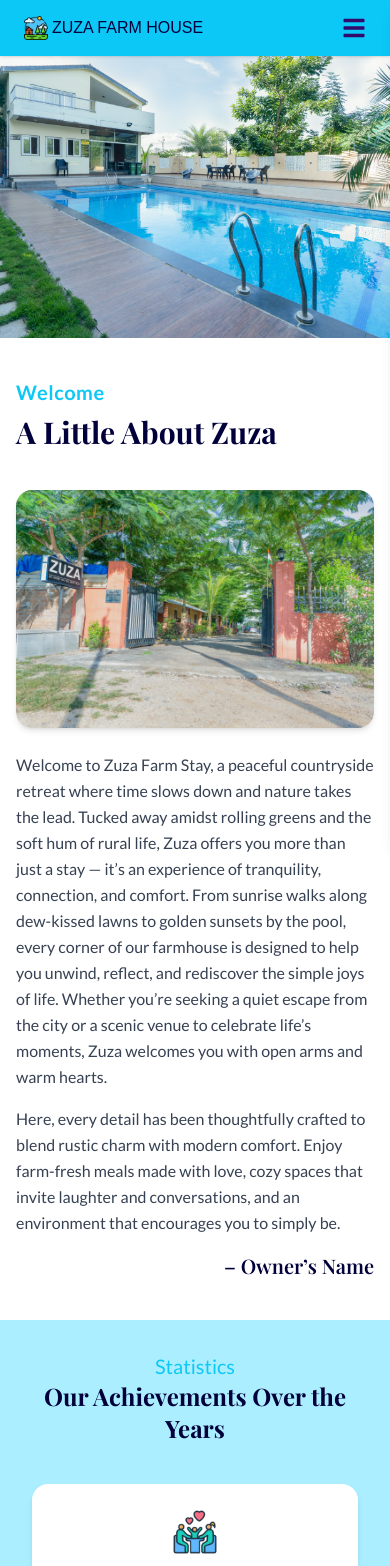
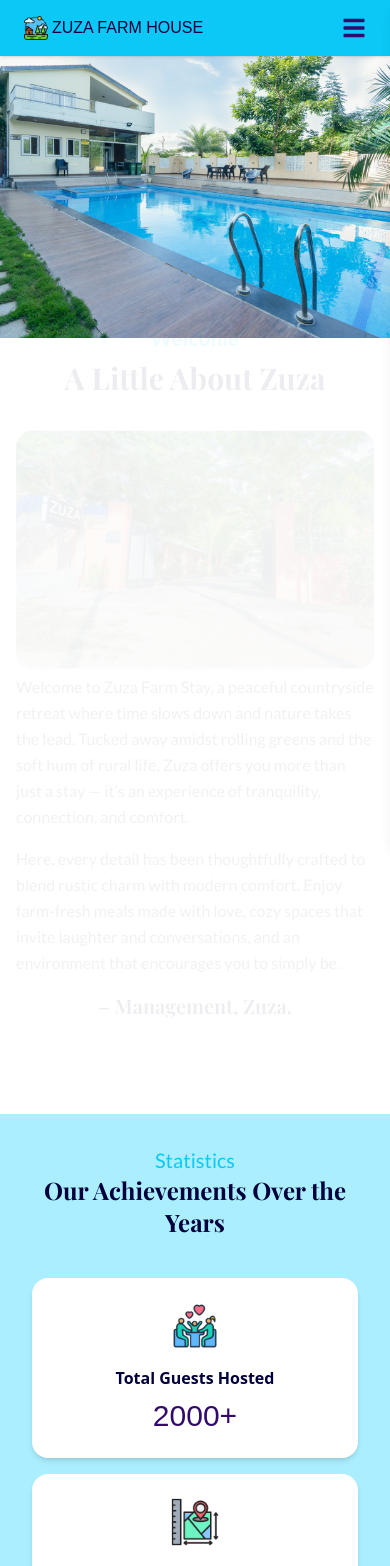
Before and after one commit to waj-zaman/Zuza-farm-house, a React (Vite) app: page / in a window 390 px wide. Shown: the top 1566 px of the page. Built offline with nearby package versions, Linux system fonts and the light colour scheme; a web font is replaced by a local one.

Commit message:
Added motion effects to the components

```diff
--- a/package.json
+++ b/package.json
@@ -11,6 +11,7 @@
   },
   "dependencies": {
     "@tailwindcss/vite": "^4.1.14",
+    "framer-motion": "^12.23.24",
     "lucide-react": "^0.545.0",
     "react": "^18.3.1",
     "react-dom": "^18.3.1",
--- a/src/sections/About.jsx
+++ b/src/sections/About.jsx
@@ -1,41 +1,60 @@
-import React from "react";
+import React, { useRef } from "react";
+import { motion, useScroll, useTransform } from "framer-motion";
 import gateway from "../assets/farmPics/_GGN6006.avif";
 
 const About = () => {
+  const sectionRef = useRef(null);
+
+  // Track scroll progress of this section (0 → top, 1 → bottom)
+  const { scrollYProgress } = useScroll({
+    target: sectionRef,
+    offset: ["start end", "end start"], // triggers as section enters/leaves view
+  });
+
+  // Smooth scroll-based transformations
+  const imageY = useTransform(scrollYProgress, [0, 1], ["-10%", "10%"]);
+  const textY = useTransform(scrollYProgress, [0, 1], ["10%", "-10%"]);
+  const opacity = useTransform(scrollYProgress, [0.1, 0.3, 0.7, 0.9], [0, 1, 1, 0]);
+
   return (
     <section
+      ref={sectionRef}
       id="about"
-      className="flex justify-center items-center lg:py-24 bg-white"
+      className="flex justify-center items-center lg:py-24 bg-white overflow-hidden"
     >
+      {/* === Desktop View === */}
       <div className="hidden lg:block">
-        <div className=" w-[1400px] flex flex-col lg:flex-row items-center relative px-6 ">
-          <div>
-
-          </div>
-          {/* Left: Image */}
-          <div className="ml-20 w-full lg:w-1/2 relative">
+        <div className="w-[1400px] flex flex-col lg:flex-row items-center relative px-6">
+          {/* Left: Image scrolls with parallax-like motion */}
+          <motion.div
+            className="ml-20 w-full lg:w-1/2 relative"
+            style={{ y: imageY, opacity }}
+          >
             <img
               src={gateway}
               alt="Zuza Farmhouse"
               className="w-full h-[800px] object-cover rounded-2xl shadow-md"
             />
+          </motion.div>
 
-            {/* Optional overlay tint for better contrast */}
-            {/* <div className="absolute inset-0 bg-black/20 rounded-2xl"></div> */}
-          </div>
-
-          {/* Right: Text overlapping image area */}
-          <div
+          {/* Right: Text scrolls in opposite direction */}
+          <motion.div
             className="lg:absolute lg:left-[50%] bg-white/90 backdrop-blur-sm rounded-2xl p-8 lg:max-w-[600px] shadow-lg mt-10 lg:mt-0"
+            style={{ y: textY, opacity }}
           >
-            <h3 className="subheading tracking-wide">
-              Welcome
-            </h3>
+            <h3 className="subheading tracking-wide">Welcome</h3>
             <h1 className="heading font-semibold text-3xl lg:text-4xl">
               A Little About Zuza
             </h1>
             <p className="mt-4 leading-relaxed text-gray-700 text-base lg:text-lg">
-              Welcome to Zuza Farm Stay, a peaceful countryside retreat where time slows down and nature takes the lead. Tucked away amidst rolling greens and the soft hum of rural life, Zuza offers you more than just a stay — it’s an experience of tranquility, connection, and comfort. From sunrise walks along dew-kissed lawns to golden sunsets by the pool, every corner of our farmhouse is designed to help you unwind, reflect, and rediscover the simple joys of life. Whether you’re seeking a quiet escape from the city or a scenic venue to celebrate life’s moments, Zuza welcomes you with open arms and warm hearts.
+              Welcome to Zuza Farm Stay, a peaceful countryside retreat where
+              time slows down and nature takes the lead. Tucked away amidst
+              rolling greens and the soft hum of rural life, Zuza offers you
+              more than just a stay — it’s an experience of tranquility,
+              connection, and comfort. From sunrise walks along dew-kissed lawns
+              to golden sunsets by the pool, every corner of our farmhouse is
+              designed to help you unwind, reflect, and rediscover the simple
+              joys of life.
             </p>
             <p className="mt-4 leading-relaxed text-gray-700 text-base lg:text-lg">
               Here, every detail has been thoughtfully crafted to blend rustic
@@ -43,48 +62,49 @@ const About = () => {
               cozy spaces that invite laughter and conversations, and an
               environment that encourages you to simply be.
             </p>
-            <p className="heading text-xl mt-4 font-semibold text-[#320A6B]  text-end">– Owner’s Name</p>
-          </div>
+            <p className="heading text-xl mt-4 font-semibold text-[#320A6B] text-end">
+              - Management, Zuza.
+            </p>
+          </motion.div>
         </div>
       </div>
 
+      {/* === Mobile View === */}
       <div className="lg:hidden px-4 py-10">
-        <div className="flex flex-col items-center max-w-[800px] mx-auto space-y-6">
-
-          <div className="w-full">
-            <h3 className="subheading font-semibold tracking-wide mb-2">
-              Welcome
-            </h3>
+        <motion.div
+          className="flex flex-col items-center max-w-[800px] mx-auto space-y-6"
+          style={{ y: textY, opacity }}
+        >
+          <h3 className="subheading font-semibold tracking-wide mb-2">Welcome</h3>
           <h1 className="heading text-3xl font-bold mb-4">
             A Little About Zuza
           </h1>
-          </div>
 
-          {/* Image */}
-          <div className="w-full">
-            <img
+          <motion.img
             src={gateway}
             alt="Zuza Farmhouse"
             className="w-full h-auto object-cover rounded-2xl shadow-md"
+            style={{ y: imageY }}
           />
-          </div>
 
-          {/* Text */}
-          <div className="w-full">
           <p className="body text-gray-700 leading-relaxed text-base mb-4">
-              Welcome to Zuza Farm Stay, a peaceful countryside retreat where time slows down and nature takes the lead. Tucked away amidst rolling greens and the soft hum of rural life, Zuza offers you more than just a stay — it’s an experience of tranquility, connection, and comfort. From sunrise walks along dew-kissed lawns to golden sunsets by the pool, every corner of our farmhouse is designed to help you unwind, reflect, and rediscover the simple joys of life. Whether you’re seeking a quiet escape from the city or a scenic venue to celebrate life’s moments, Zuza welcomes you with open arms and warm hearts.
+            Welcome to Zuza Farm Stay, a peaceful countryside retreat where time
+            slows down and nature takes the lead. Tucked away amidst rolling
+            greens and the soft hum of rural life, Zuza offers you more than
+            just a stay — it’s an experience of tranquility, connection, and
+            comfort.
           </p>
           <p className="body text-gray-700 leading-relaxed text-base mb-4">
-              Here, every detail has been thoughtfully crafted to blend rustic charm with modern comfort. Enjoy farm-fresh meals made with love, cozy spaces that invite laughter and conversations, and an environment that encourages you to simply be.
+            Here, every detail has been thoughtfully crafted to blend rustic
+            charm with modern comfort. Enjoy farm-fresh meals made with love,
+            cozy spaces that invite laughter and conversations, and an
+            environment that encourages you to simply be.
           </p>
           <p className="heading text-xl font-semibold text-[#320A6B] text-right">
-              – Owner’s Name
+            – Management, Zuza.
           </p>
+        </motion.div>
       </div>
-        </div>
-      </div>
-
-
     </section>
   );
 };
--- a/src/sections/Achivements.jsx
+++ b/src/sections/Achivements.jsx
@@ -1,4 +1,5 @@
-import React from "react";
+import React, { useRef } from "react";
+import { motion, useInView } from "framer-motion";
 
 import guests from "../assets/icons/family-dinner (1).png";
 import land from "../assets/icons/spatial.png";
@@ -18,23 +19,52 @@ const Achievements = () => {
   return (
     <section className="bg-[#ABEEFF] py-8 lg:py-24 px-4 sm:px-6">
       {/* Heading */}
-      <div className="max-w-[1400px] mx-auto text-center mb-10 px-4">
+      <motion.div
+        className="max-w-[1400px] mx-auto text-center mb-10 px-4"
+        initial={{ opacity: 0, y: 40 }}
+        whileInView={{ opacity: 1, y: 0 }}
+        transition={{ duration: 0.6, ease: "easeOut" }}
+        viewport={{ once: false, amount: 0.3 }}
+      >
         <p className="subheading text-gray-700 text-sm sm:text-base lg:text-lg">
           Statistics
         </p>
         <h2 className="heading text-2xl sm:text-3xl lg:text-4xl font-bold text-[#01003B]">
           Our Achievements Over the Years
         </h2>
-      </div>
+      </motion.div>
 
       {/* Grid */}
       <div className="grid grid-cols-1 sm:grid-cols-2 md:grid-cols-3 lg:grid-cols-5 gap-4 sm:gap-6 lg:gap-8 max-w-[1400px] mx-auto px-4">
-        {achievements.map((item, index) => (
-          <div
+        {achievements.map((item, index) => {
+          const ref = useRef(null);
+          const isInView = useInView(ref, { amount: 0.3 });
+
+          return (
+            <motion.div
+              ref={ref}
               key={index}
               className="bg-white justify-between shadow-md rounded-2xl p-6 flex flex-col items-center text-center hover:scale-105 transition-transform duration-300"
+              animate={{
+                opacity: isInView ? 1 : 0,
+                y: isInView ? 0 : 80,
+              }}
+              transition={{
+                duration: 0.6,
+                ease: "easeOut",
+                delay: index * 0.1,
+              }}
             >
-            <img src={item.icon} alt={item.title} className="w-12 h-12 mb-4" />
+              <motion.img
+                src={item.icon}
+                alt={item.title}
+                className="w-12 h-12 mb-4"
+                animate={{
+                  scale: isInView ? 1 : 0.8,
+                  opacity: isInView ? 1 : 0,
+                }}
+                transition={{ duration: 0.5, delay: index * 0.1 + 0.2 }}
+              />
               <h3 className="text-md sm:text-lg font-semibold text-[#01003B] mb-2">
                 {item.title}
               </h3>
@@ -44,8 +74,9 @@ const Achievements = () => {
               >
                 {item.value}
               </p>
-          </div>
-        ))}
+            </motion.div>
+          );
+        })}
       </div>
     </section>
   );
--- a/src/sections/Album.jsx
+++ b/src/sections/Album.jsx
@@ -75,7 +75,7 @@ const Album = () => {
 
       <div className="mt-8 flex justify-center items-center px-4 sm:px-0">
         <Link
-          to="/gallery"
+          to="/amenities"
           onClick={() => window.scrollTo({ top: 0, behavior: "smooth" })}
           className="body font-semibold px-5 py-2 sm:px-6 sm:py-3 rounded-lg hover:bg-[#320A6B] hover:text-white transition flex items-center justify-center gap-2 text-sm sm:text-base md:text-lg text-[#320A6B]"
         >
--- a/src/sections/Amenitites.jsx
+++ b/src/sections/Amenitites.jsx
@@ -1,6 +1,7 @@
-import React from "react";
+import React, { useRef } from "react";
 import { Link } from "react-router-dom";
 import { ArrowRight } from "lucide-react";
+import { motion, useScroll, useTransform } from "framer-motion";
 
 import pool1 from "../assets/farmPics/_GGN6151.avif";
 import villa1 from "../assets/farmPics/_GGN6041.avif";
@@ -55,25 +56,61 @@ const features = [
 ];
 
 export default function FeaturesSection() {
+  const sectionRef = useRef(null);
+  const { scrollYProgress } = useScroll({
+    target: sectionRef,
+    offset: ["start end", "end start"], // when section enters/leaves viewport
+  });
+
+  // Scroll-based transformations
+  const y = useTransform(scrollYProgress, [0, 1], ["5%", "-5%"]);
+  const opacity = useTransform(scrollYProgress, [0, 0.2, 0.8, 1], [0, 1, 1, 0]);
+
   return (
-    <div id="amenities" className="max-w-[1200px] mx-auto px-4 py-12">
+    <motion.div
+      ref={sectionRef}
+      id="amenities"
+      className="max-w-[1200px] mx-auto px-4 py-12 overflow-hidden"
+      style={{ opacity }}
+    >
       {/* Section Heading */}
-      <div className="text-center mb-10">
-
-        <p className="subheading mt-2 text-base sm:text-lg">
-          Amenities
-        </p>
+      <motion.div
+        className="text-center mb-10"
+        style={{ y }}
+      >
+        <p className="subheading mt-2 text-base sm:text-lg">Amenities</p>
         <h1 className="heading text-2xl sm:text-3xl md:text-4xl font-semibold font-[aclonica] text-[#320A6B]">
           What We Offer
         </h1>
-
-      </div>
+      </motion.div>
 
       {/* Grid Layout */}
       <div className="grid grid-cols-1 md:grid-cols-2 gap-6 md:gap-10">
-        {features.map(({ id, title, description, image }) => (
-          <div
+        {features.map(({ id, title, description, image }, index) => {
+          const cardRef = useRef(null);
+          const { scrollYProgress: cardProgress } = useScroll({
+            target: cardRef,
+            offset: ["start end", "end start"],
+          });
+
+          // Each card moves independently as user scrolls
+          const cardY = useTransform(
+            cardProgress,
+            [0, 1],
+            ["10%", "-10%"]
+          );
+          const cardOpacity = useTransform(
+            cardProgress,
+            [0.1, 0.3, 0.8, 1],
+            [0, 1, 1, 0]
+          );
+
+          return (
+            <motion.div
               key={id}
+              ref={cardRef}
+              style={{ y: cardY, opacity: cardOpacity }}
+              transition={{ duration: 0.6, ease: "easeOut" }}
               className="bg-[#ABEEFF] rounded-2xl overflow-hidden shadow-xl hover:shadow-2xl hover:scale-[1.02] transition-all duration-300"
             >
               <img
@@ -90,21 +127,25 @@ export default function FeaturesSection() {
                   {description}
                 </p>
               </div>
-          </div>
-        ))}
+            </motion.div>
+          );
+        })}
       </div>
 
       {/* CTA Button */}
-      <div className="my-10 flex justify-center">
+      <motion.div
+        className="my-10 flex justify-center"
+        style={{ y, opacity }}
+      >
         <Link
           to="/amenities"
           onClick={() => window.scrollTo({ top: 0, behavior: "smooth" })}
-          className="body font-semibold px-6 py-3 rounded-lg hover:bg-[#320A6B] hover:text-white transition flex items-center gap-2 md:text-xl  text-[#320A6B]"
+          className="body font-semibold px-6 py-3 rounded-lg hover:bg-[#320A6B] hover:text-white transition flex items-center gap-2 md:text-xl text-[#320A6B]"
         >
-          Check Out Everything we offer
+          Check Out Everything We Offer
           <ArrowRight size={20} />
         </Link>
-      </div>
-    </div>
+      </motion.div>
+    </motion.div>
   );
 }
--- a/src/sections/WhyUs.jsx
+++ b/src/sections/WhyUs.jsx
@@ -1,36 +1,65 @@
-import React from 'react'
+import React, { useRef } from "react";
+import { motion, useScroll, useTransform } from "framer-motion";
 
-import family from '../assets/events/family-dinner.png'
-import headquarters from '../assets/events/headquarter.png'
-import surprise from '../assets/events/surprise.png'
-import wedding from '../assets/events/wedding-decoration.png'
-import centerImage from '../assets/68747470733a2f2f796176757a63656c696b65722e6769746875622e696f2f73616d706c652d696d616765732f696d6167652d313032312e6a7067.jpeg'
+import family from "../assets/events/family-dinner.png";
+import headquarters from "../assets/events/headquarter.png";
+import surprise from "../assets/events/surprise.png";
+import wedding from "../assets/events/wedding-decoration.png";
+import centerImage from "../assets/68747470733a2f2f796176757a63656c696b65722e6769746875622e696f2f73616d706c652d696d616765732f696d6167652d313032312e6a7067.jpeg";
 
 const WhyUs = () => {
+  const sectionRef = useRef(null);
+
+  // Added ~50% more delay in scroll activation
+  const { scrollYProgress } = useScroll({
+    target: sectionRef,
+    offset: ["start 0.95", "end 0.05"], // starts later & stays active longer
+  });
+
+  // More pronounced but slower motion
+  const leftY = useTransform(scrollYProgress, [0, 1], ["10%", "-10%"]);
+  const rightY = useTransform(scrollYProgress, [0, 1], ["-10%", "10%"]);
+  const centerY = useTransform(scrollYProgress, [0, 1], ["5%", "-5%"]);
+  const centerScale = useTransform(scrollYProgress, [0, 1], [1, 1.1]);
+  const opacity = useTransform(scrollYProgress, [0, 0.2, 0.8, 1], [0, 1, 1, 0]);
+
   return (
-    <section className="py-16 lg:py-24 bg-white">
+    <motion.section
+      ref={sectionRef}
+      style={{ opacity }}
+      className="py-16 lg:py-24 bg-white overflow-hidden"
+    >
       <div className="max-w-[1400px] mx-auto px-6">
         {/* Heading */}
-        <div className="text-center mb-12">
+        <motion.div
+          className="text-center mb-12"
+          style={{ y: centerY }}
+          transition={{ duration: 1.6, ease: "easeInOut" }}
+        >
           <p className="subheading tracking-wide text-[#320A6B] mb-2">
             Zuza is suitable for all occasions.
           </p>
           <h1 className="heading text-3xl md:text-4xl font-medium text-[#320A6B]">
             Celebrate Life's Special Events At Zuza
           </h1>
-        </div>
+        </motion.div>
 
         {/* Content Section */}
         <div className="flex flex-col lg:flex-row items-center justify-center gap-10">
           {/* Left Cards */}
-          <div className="flex flex-col justify-evenly gap-10 w-full lg:w-1/3">
+          <motion.div
+            className="flex flex-col justify-evenly gap-10 w-full lg:w-1/3"
+            style={{ y: leftY }}
+            transition={{ duration: 1.6, ease: "easeInOut" }}
+          >
             <div className="card flex flex-col gap-y-1 text-center items-center lg:text-end lg:items-end">
               <img src={wedding} alt="wedding" className="w-12" />
               <h1 className="heading font-semibold text-lg text-[#320A6B]">
                 Weddings & Receptions
               </h1>
               <p className="body text-sm text-gray-700">
-                Celebrate your love story amidst nature’s charm, with open lawns and elegant décor that make every moment unforgettable.
+                Celebrate your love story amidst nature’s charm, with open lawns
+                and elegant décor that make every moment unforgettable.
               </p>
             </div>
 
@@ -40,30 +69,40 @@ const WhyUs = () => {
                 Birthday Parties
               </h1>
               <p className="body text-sm text-gray-700">
-                Make your special day vibrant and joyful with a perfect setting for fun, laughter, and celebration.
+                Make your special day vibrant and joyful with a perfect setting
+                for fun, laughter, and celebration.
               </p>
             </div>
-          </div>
+          </motion.div>
 
           {/* Center Image */}
-          <div className="w-full lg:w-1/3 flex justify-center">
+          <motion.div
+            className="w-full lg:w-1/3 flex justify-center"
+            style={{ y: centerY, scale: centerScale }}
+            transition={{ duration: 1.8, ease: "easeInOut" }}
+          >
             <img
               src={centerImage}
               alt="Zuza farmhouse events"
               className="w-full sm:w-[500px] md:w-[600px] lg:w-[1400px] aspect-[3/3] rounded-2xl shadow-[8px_8px_10px_rgba(0,0,0,0.4)] object-cover"
               loading="lazy"
             />
-          </div>
+          </motion.div>
 
           {/* Right Cards */}
-          <div className="flex flex-col justify-evenly gap-10 w-full lg:w-1/3">
+          <motion.div
+            className="flex flex-col justify-evenly gap-10 w-full lg:w-1/3"
+            style={{ y: rightY }}
+            transition={{ duration: 1.6, ease: "easeInOut" }}
+          >
             <div className="card flex flex-col gap-y-1 text-center items-center lg:text-start lg:items-start">
               <img src={family} alt="family" className="w-12" />
               <h1 className="heading font-semibold text-lg text-[#320A6B]">
                 Family Get-Togethers
               </h1>
               <p className="body text-sm text-gray-700">
-                Reconnect with your loved ones in a peaceful, private setting where memories are made naturally.
+                Reconnect with your loved ones in a peaceful, private setting
+                where memories are made naturally.
               </p>
             </div>
 
@@ -73,14 +112,15 @@ const WhyUs = () => {
                 Corporate Retreats & Team Outings
               </h1>
               <p className="body text-sm text-gray-700">
-                Step out of the office and into serenity — perfect for refreshing minds, building bonds, and sparking new ideas.
+                Step out of the office and into serenity — perfect for refreshing
+                minds, building bonds, and sparking new ideas.
               </p>
             </div>
-          </div>
+          </motion.div>
         </div>
       </div>
-    </section>
-  )
-}
+    </motion.section>
+  );
+};
 
-export default WhyUs
+export default WhyUs;
```
Also changed, not shown: src/Components/Namebar.jsx (+7 -4 lines), src/Pages/AmentiesPage.jsx (+55 -20 lines), src/sections/data.txt (deleted), 1 other file (tests, documents, lock files or other folders). Lines whose indentation alone changed are shown as unchanged.
